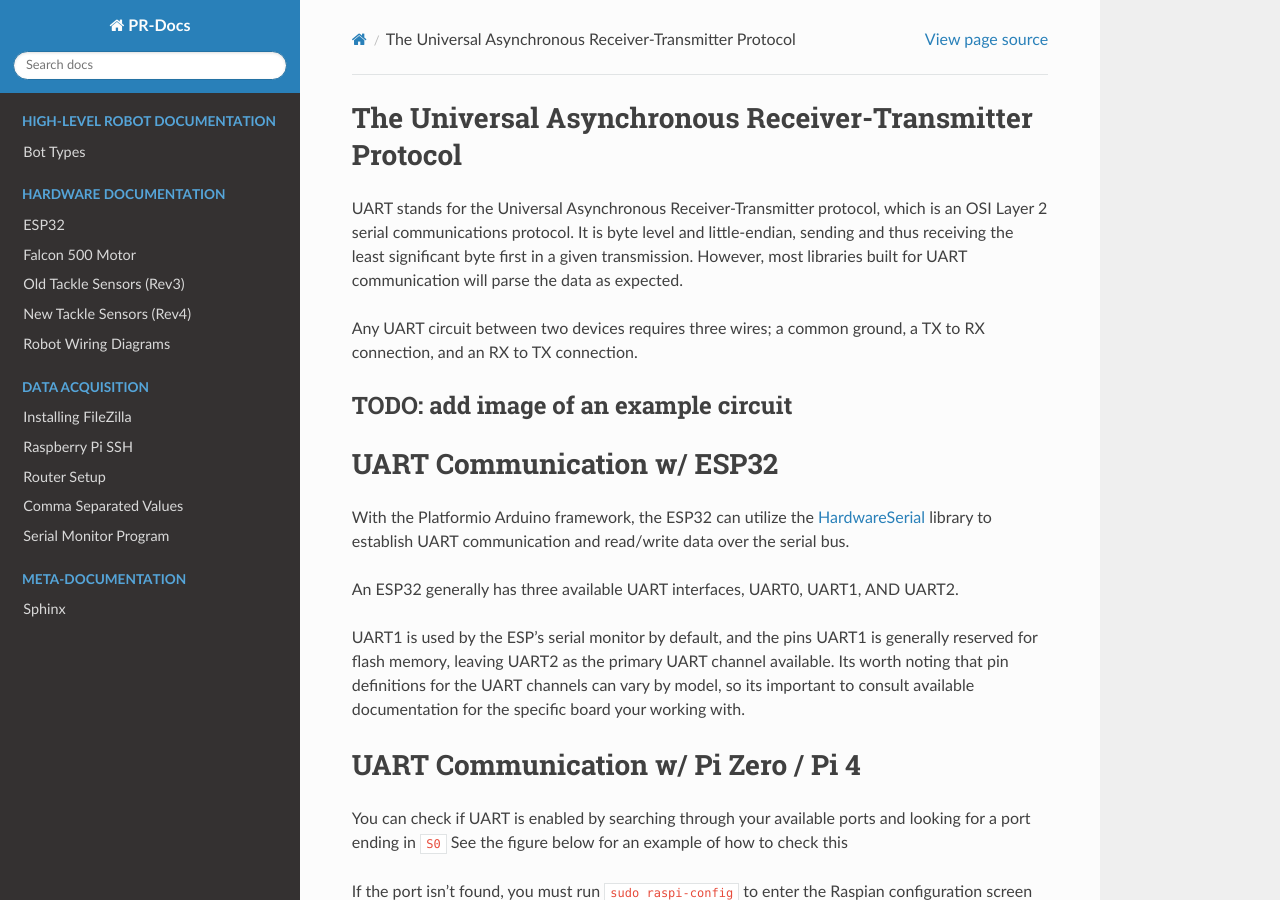
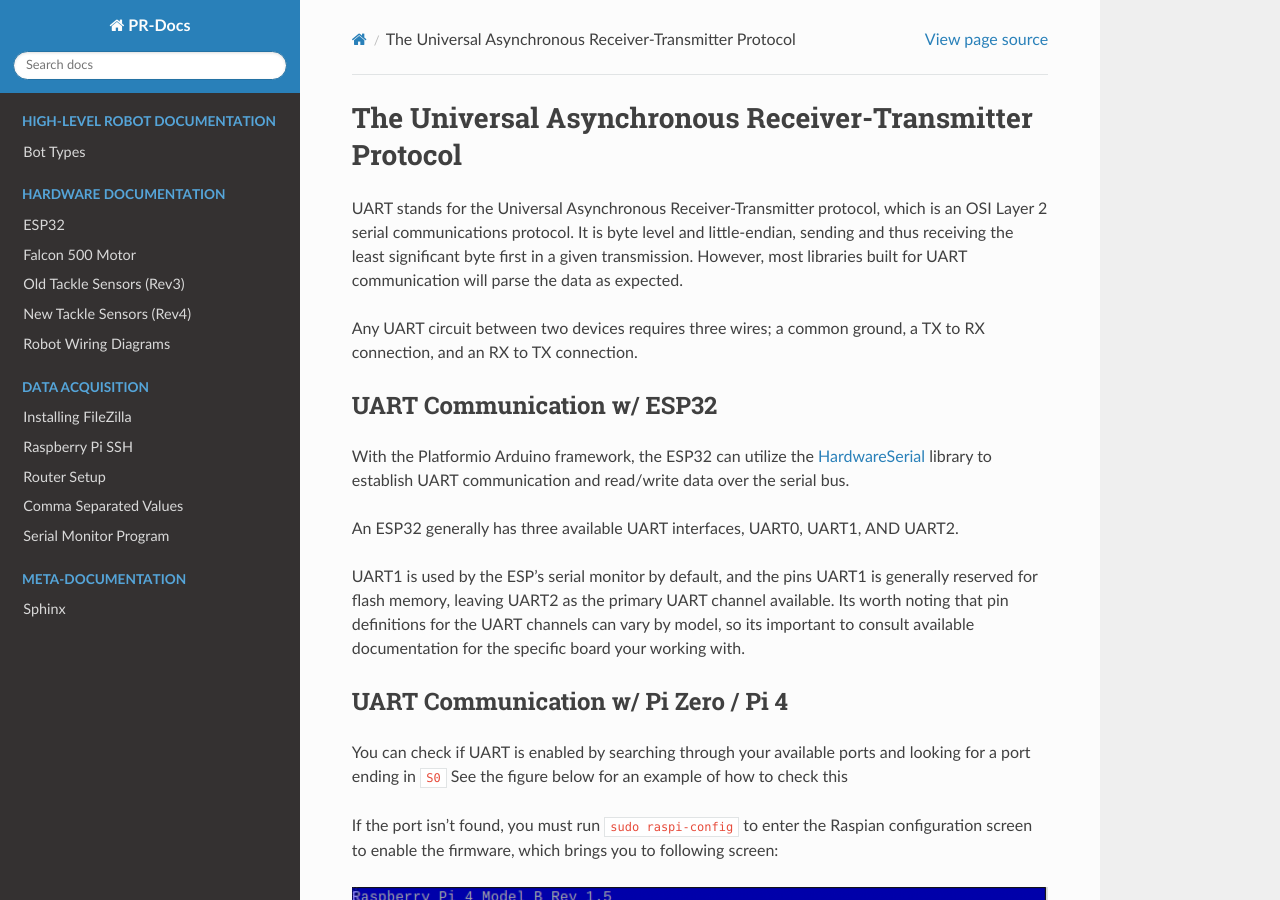
Before and after one commit to PolarRobotics/PR-Docs, a Sphinx documentation site: the page built from docs/source/hardware/uart.md, in a window 1280 px wide and 900 px high. Built offline with Sphinx 7.4.7 and the Read the Docs theme 2.0.0, drawn with Linux system fonts in a browser that asks for light colours; pages that are not in the unit, such as notebooks, are missing from menus.

Commit message:
small formatting changes

```diff
--- a/docs/source/hardware/uart.md
+++ b/docs/source/hardware/uart.md
@@ -3,16 +3,16 @@ UART stands for the Universal Asynchronous Receiver-Transmitter protocol, which
 
 Any UART circuit between two devices requires three wires; a common ground, a TX to RX connection, and an RX to TX connection.
 
-## TODO: add image of an example circuit
+% TODO: add image of an example circuit
 
-# UART Communication w/ ESP32
+## UART Communication w/ ESP32
 With the Platformio Arduino framework, the ESP32 can utilize the [HardwareSerial](https://github.com/arduino/ArduinoCore-avr/blob/master/cores/arduino/HardwareSerial.h) library to establish UART communication and read/write data over the serial bus.
 
 An ESP32 generally has three available UART interfaces, UART0, UART1, AND UART2.
 
 UART1 is used by the ESP's serial monitor by default, and the pins UART1 is generally reserved for flash memory, leaving UART2 as the primary UART channel available. Its worth noting that pin definitions for the UART channels can vary by model, so its important to consult available documentation for the specific board your working with.
 
-# UART Communication w/ Pi Zero / Pi 4
+## UART Communication w/ Pi Zero / Pi 4
 You can check if UART is enabled by searching through your available ports and looking for a port ending in `S0`
 See the figure below for an example of how to check this
 
@@ -40,7 +40,7 @@ When prompted to reboot, select `yes`. If you're not prompted to reboot, hit the
 
 Once the device reboots you should now be able to find the "S0" port mentioned earlier. This is the port used for UART communication via the TX and RX GPIO pins present on the Pi.
 
-# Interfacing with UART through pigpio
+## Interfacing with UART through pigpio
 Uart communication on [Raspbian](https://www.raspbian.org)-based Pi systems can be achieved through use of the [pigpio library](https://abyz.me.uk/rpi/pigpio/), available as both a Python module and a C library.
 
 To run pigpio-based programs with Python in Raspbian, you must first launch the pigpio daemon with the commannd `sudo pigpiod`
@@ -50,7 +50,7 @@ To use pigpiod in your Python program, simply import the module and initalize an
 
 Documentation for pigpio can be found at the site hyperlinked above.
 
-# ESP32 to Pi Zero / 4 Communication
+## ESP32 to Pi Zero / 4 Communication
 Communication between an ESP32 and a Pi Zero over UART is relatively straightforward, as both devices have robust libraries to facilitate UART communications.
 
 A system created for testing this communication can be currently found in the PR-Encoder-Submodule-ESP32 repository, under the pi4_uart branch.
```
Also changed, not shown: docs/source/hardware/falcons.md (+2 -2 lines).
